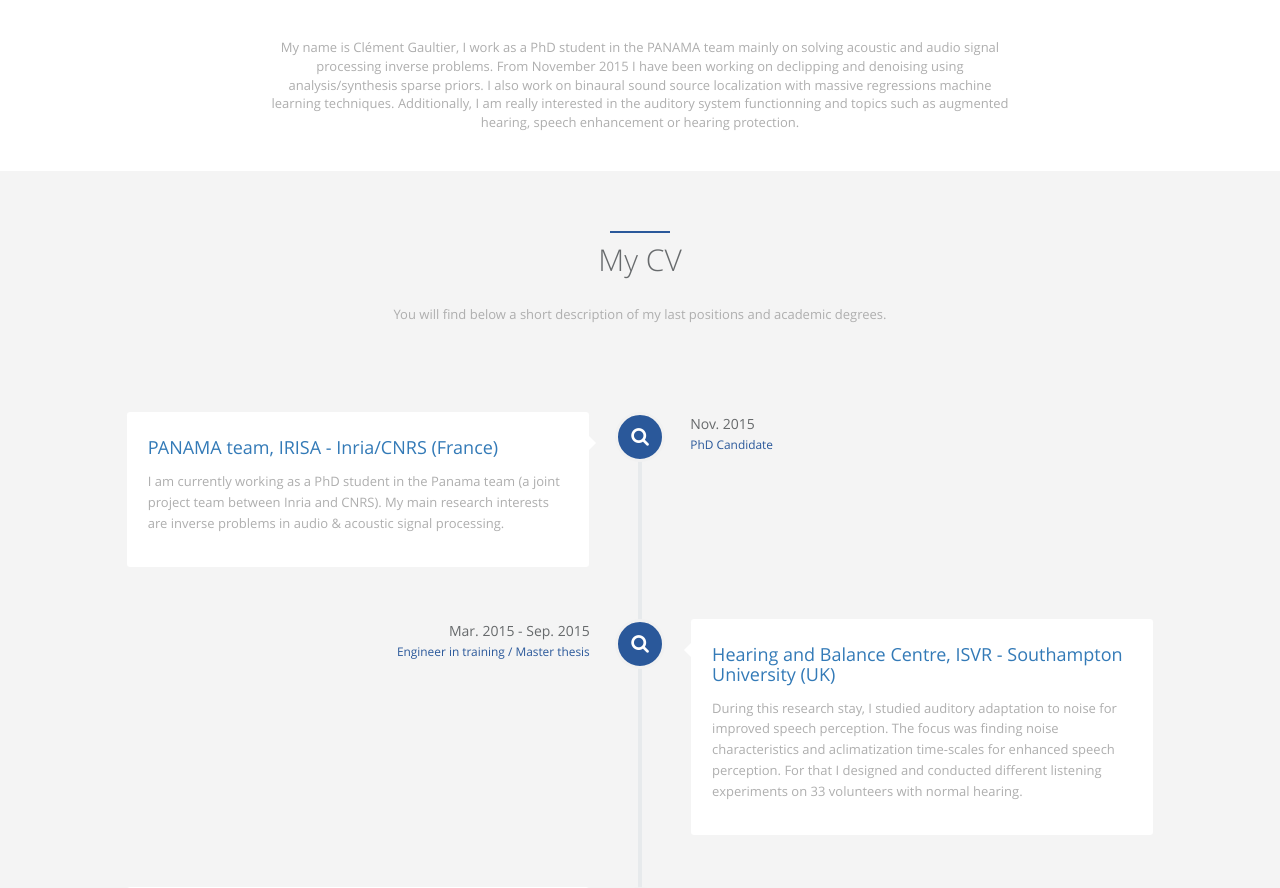
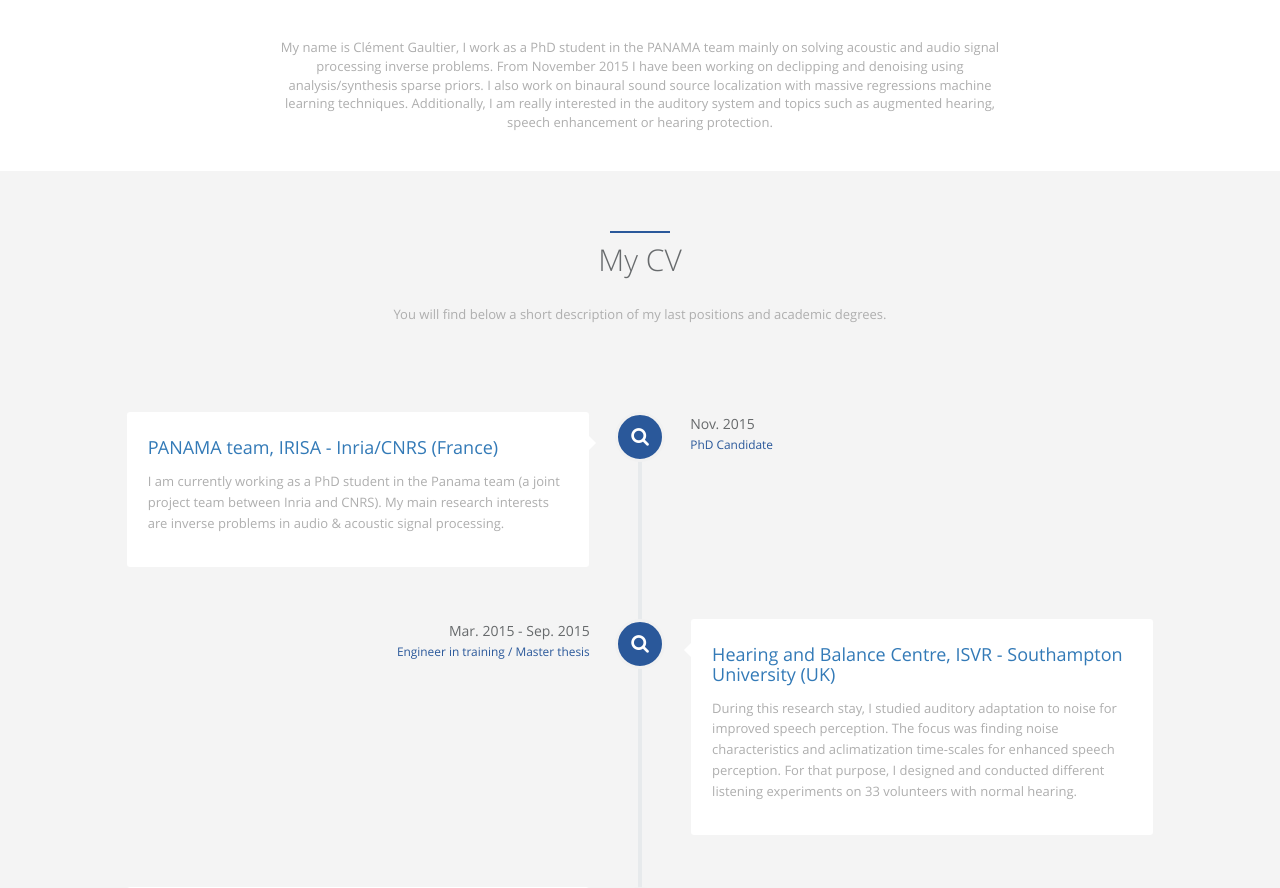
Before and after one commit to cgaultier/persoWeb, a Jekyll site: the page built from index.html, in a window 1280 px wide and 1400 px high, scrolled down 549 px. Shown: the part 222-1110 px from the top of the window. Built offline with Jekyll 4.4.1, drawn with Linux system fonts in a browser that asks for light colours; comment, search, counter and statistics services are not loaded.

Commit message:
Small changes share footer + description southampton

```diff
--- a/_config.yml
+++ b/_config.yml
@@ -30,7 +30,7 @@
   skill_icon2:
     - name: fa-assistive-listening-systems
     - name: fa-microphone
-  desc: My name is Clément Gaultier, I work as a PhD student in the PANAMA team mainly on solving acoustic and audio signal processing inverse problems. From November 2015 I have been working on declipping and denoising using analysis/synthesis sparse priors. I also work on binaural sound source localization with massive regressions machine learning techniques. Additionally, I am really interested in the auditory system functionning and topics such as augmented hearing, speech enhancement or hearing protection.
+  desc: My name is Clément Gaultier, I work as a PhD student in the PANAMA team mainly on solving acoustic and audio signal processing inverse problems. From November 2015 I have been working on declipping and denoising using analysis/synthesis sparse priors. I also work on binaural sound source localization with massive regressions machine learning techniques. Additionally, I am really interested in the auditory system and topics such as augmented hearing, speech enhancement or hearing protection.
 
 # comment
 # disqus:
--- a/_includes/share.html
+++ b/_includes/share.html
@@ -7,6 +7,7 @@
 <a class="a2a_button_twitter"></a>
 <a class="a2a_button_google_plus"></a>
 <a class="a2a_button_linkedin"></a>
+<a class="a2a_button_viadeo"></a>
 <a class="a2a_button_email"></a>
 </div>
 
--- a/static/locales/en.json
+++ b/static/locales/en.json
@@ -16,7 +16,7 @@
   },
   "about_me":{
     "about_me": "About Me",
-    "des": "My name is Clément Gaultier, I work as a PhD student in the PANAMA team mainly on solving acoustic and audio signal processing inverse problems. From November 2015 I have been working on declipping and denoising using analysis/synthesis sparse priors. I also work on binaural sound source localization with massive regressions machine learning techniques. Additionally, I am really interested in the auditory system functionning and topics such as augmented hearing, speech enhancement or hearing protection."
+    "des": "My name is Clément Gaultier, I work as a PhD student in the PANAMA team mainly on solving acoustic and audio signal processing inverse problems. From November 2015 I have been working on declipping and denoising using analysis/synthesis sparse priors. I also work on binaural sound source localization with massive regressions machine learning techniques. Additionally, I am really interested in the auditory system and topics such as augmented hearing, speech enhancement or hearing protection."
   },
   "skills":{
     "my_skills": "My Skills"
@@ -37,7 +37,7 @@
     "panama_date": "Nov. 2015",
     "panama_job": "PhD Candidate",
     "southampton": "Hearing and Balance Centre, ISVR - Southampton University (UK)",
-    "southampton_des": "During this research stay, I studied auditory adaptation to noise for improved speech perception. The focus was finding noise characteristics and aclimatization time-scales for enhanced speech perception. For that I designed and conducted different listening experiments on 33 volunteers with normal hearing.",
+    "southampton_des": "During this research stay, I studied auditory adaptation to noise for improved speech perception. The focus was finding noise characteristics and aclimatization time-scales for enhanced speech perception. For that purpose, I designed and conducted different listening experiments on 33 volunteers with normal hearing.",
     "southampton_date": "Mar. 2015 - Sep. 2015",
     "southampton_job": "Engineer in training / Master thesis",
     "ensim": "French Engineering degree (ENSIM)",
```
